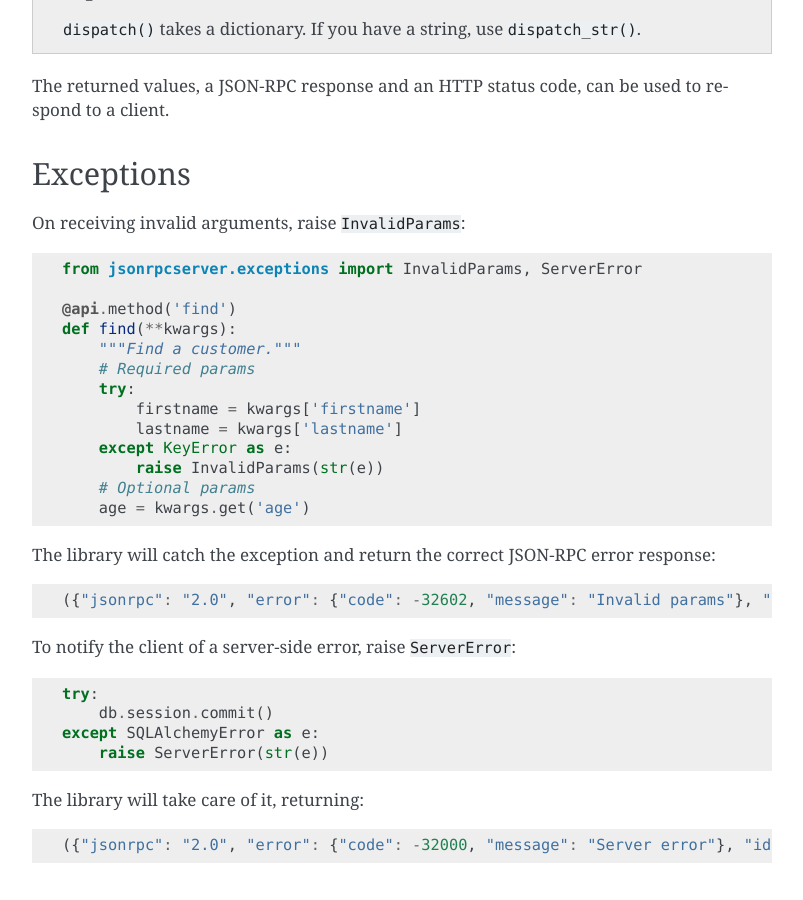
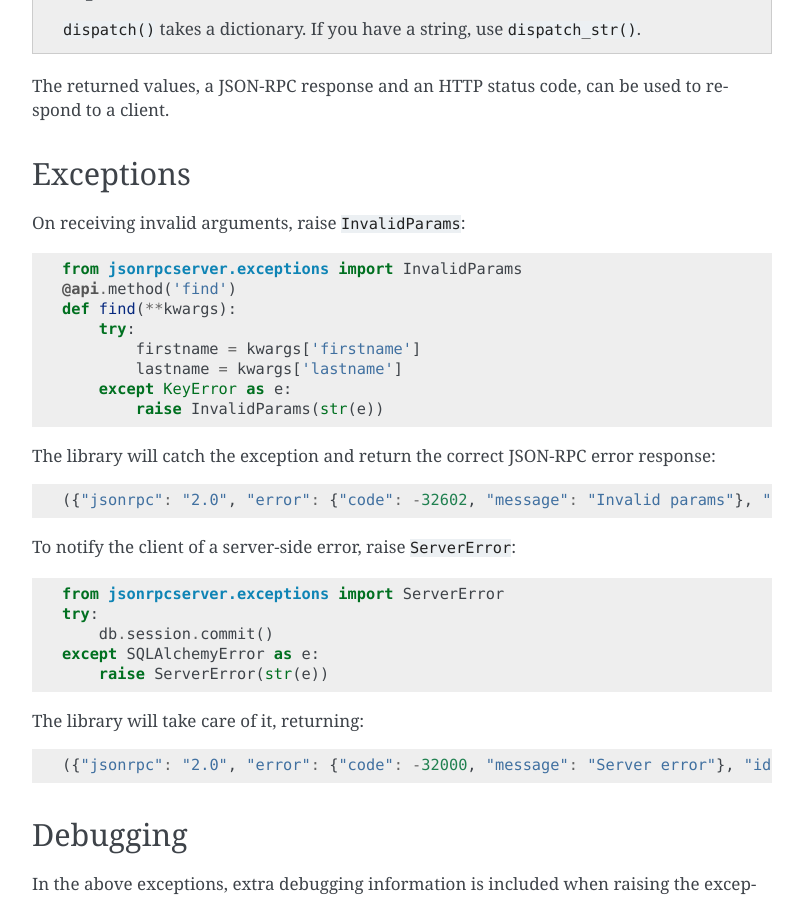
Before and after one commit to explodinglabs/jsonrpcserver, a Sphinx documentation site: the page built from doc/index.rst, in a window 1280 px wide and 900 px high, scrolled down 1083 px. Shown: the whole window, without its empty margins (238-1041 px from the left). Built offline with Sphinx 7.4.7, drawn with Linux system fonts in a browser that asks for light colours.

Commit message:
Documentation

```diff
--- a/doc/index.rst
+++ b/doc/index.rst
@@ -48,7 +48,8 @@ Dispatch requests with ``dispatch()``::
 
 .. tip::
 
-    ``dispatch()`` takes a dictionary. If you have a string, use ``dispatch_str()``.
+    ``dispatch()`` takes a dictionary. If you have a string, use
+    ``dispatch_str()``.
 
 The returned values, a JSON-RPC response and an HTTP status code, can be used to
 respond to a client.
@@ -58,19 +59,14 @@ Exceptions
 
 On receiving invalid arguments, raise ``InvalidParams``::
 
-    from jsonrpcserver.exceptions import InvalidParams, ServerError
-
+    from jsonrpcserver.exceptions import InvalidParams
     @api.method('find')
     def find(**kwargs):
-        """Find a customer."""
-        # Required params
         try:
             firstname = kwargs['firstname']
             lastname = kwargs['lastname']
         except KeyError as e:
             raise InvalidParams(str(e))
-        # Optional params
-        age = kwargs.get('age')
 
 The library will catch the exception and return the correct JSON-RPC error
 response:
@@ -81,6 +77,7 @@ response:
 
 To notify the client of a server-side error, raise ``ServerError``::
 
+    from jsonrpcserver.exceptions import ServerError
     try:
         db.session.commit()
     except SQLAlchemyError as e:
```
